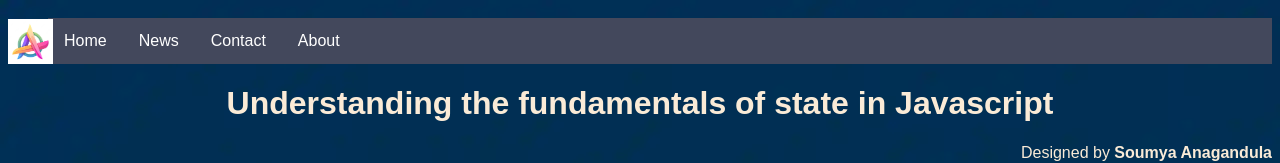
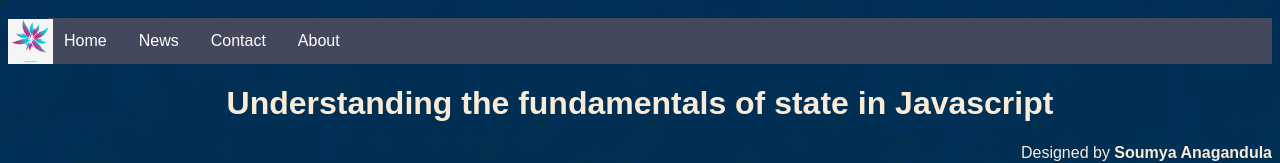
Before and after one commit to Soumya-Anagandula/cssproject, a plain HTML site: page index.html in a window 1280 px wide. Shown: the top 163 px of the page. Drawn offline with Linux system fonts and the light colour scheme.

Commit message:
Add existing project files to Git

```diff
--- a/index.html
+++ b/index.html
@@ -9,7 +9,7 @@
     <link rel="stylesheet" href="sample.css">
 </head>
 <main>
-    <img src="aletter.avif" alt="Girl in a jacket" width="45px" height="45px">
+    <img src="flower.jpg" alt="Girl in a jacket" width="45px" height="45px">
     <ul>
 
         <li><a href="#">Home</a></li>
--- a/sample.css
+++ b/sample.css
@@ -1,5 +1,5 @@
 body{
-    background-image: url("background.webp");
+    background-image: url("background.jpeg");
     color: antiquewhite;
     font-family: sans-serif;
     margin-top :50px;
```
Also changed, not shown: aletter.avif (deleted), background.jpeg (renamed from background.webp), flower.jpg (added).
